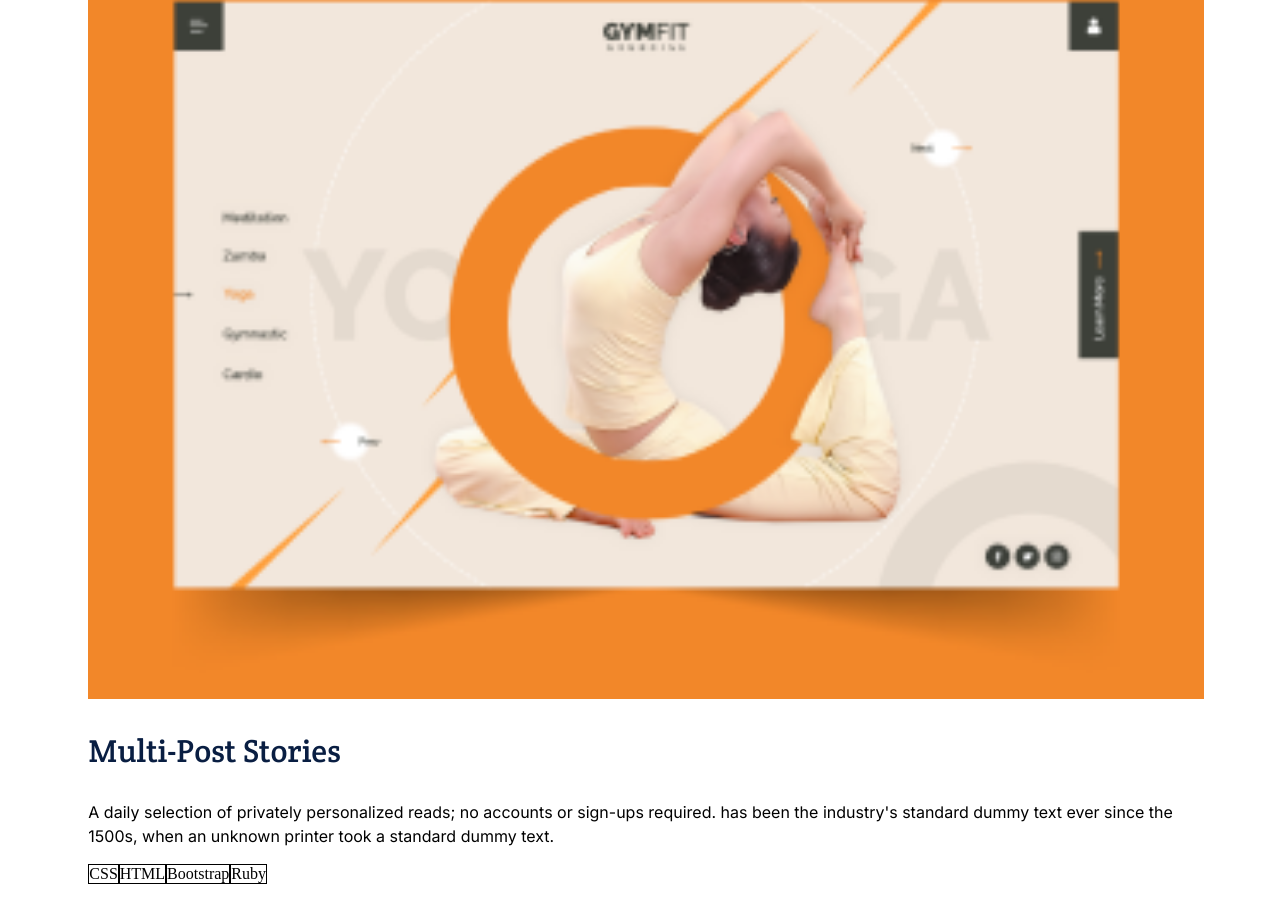
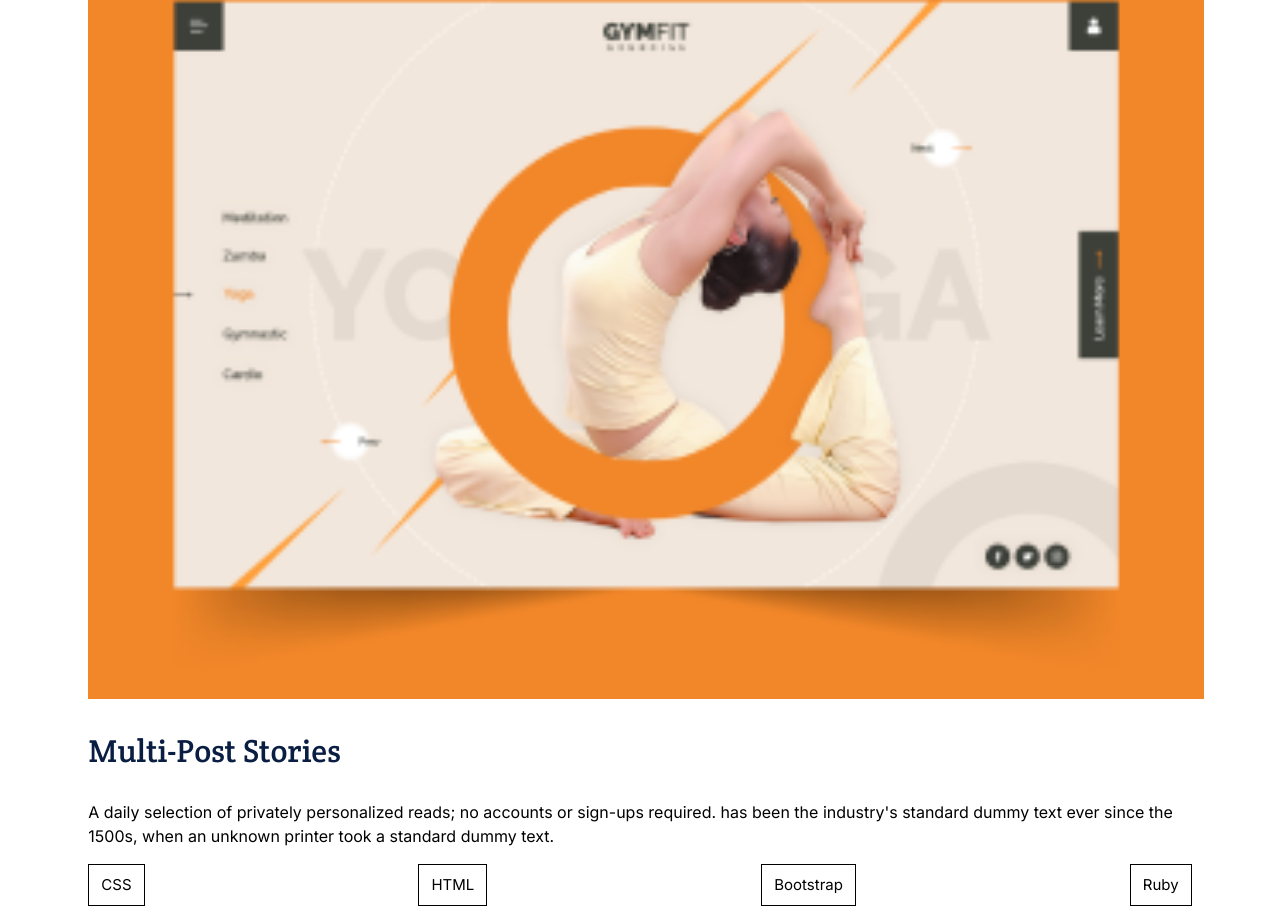
Before and after one commit to EmiLoKiJu/Portfolio, a website: page index.html in a window 1280 px wide. Shown: the part 1165-2071 px from the top of the page. Before the commit the page ends 2049 px from the top, so only its background shows below. Drawn offline with Linux system fonts and the light colour scheme.

Commit message:
Add correct font, and positioning for programming languages at projects description

```diff
--- a/stetics.css
+++ b/stetics.css
@@ -152,10 +152,17 @@ li {
   display: flex;
   margin-left: 6.9%;
   margin-right: 6.9%;
+  justify-content: space-between;
 }
 
 .projecticons div {
   border: black solid 1px;
+  font-family: Inter;
+  font-size: 15px;
+  font-weight: 500;
+  line-height: 20px;
+  text-align: center;
+  padding: 10px 12px 10px 12px;
 }
 
 @media screen and (min-width: 768px) {
@@ -197,6 +204,8 @@ li {
   .description {
     padding-right: 50%;
   }
+
+
 }
 
 @media screen and (min-width: 1024px) {
```
